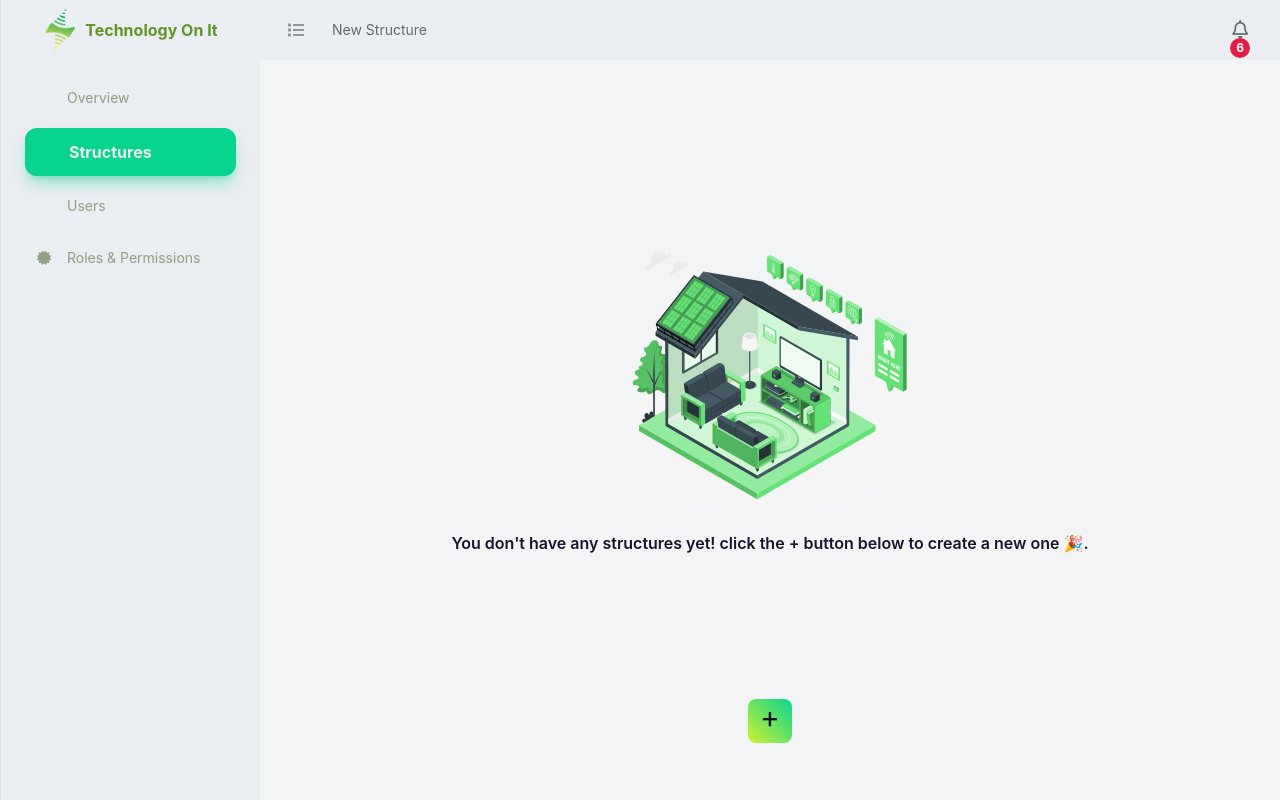
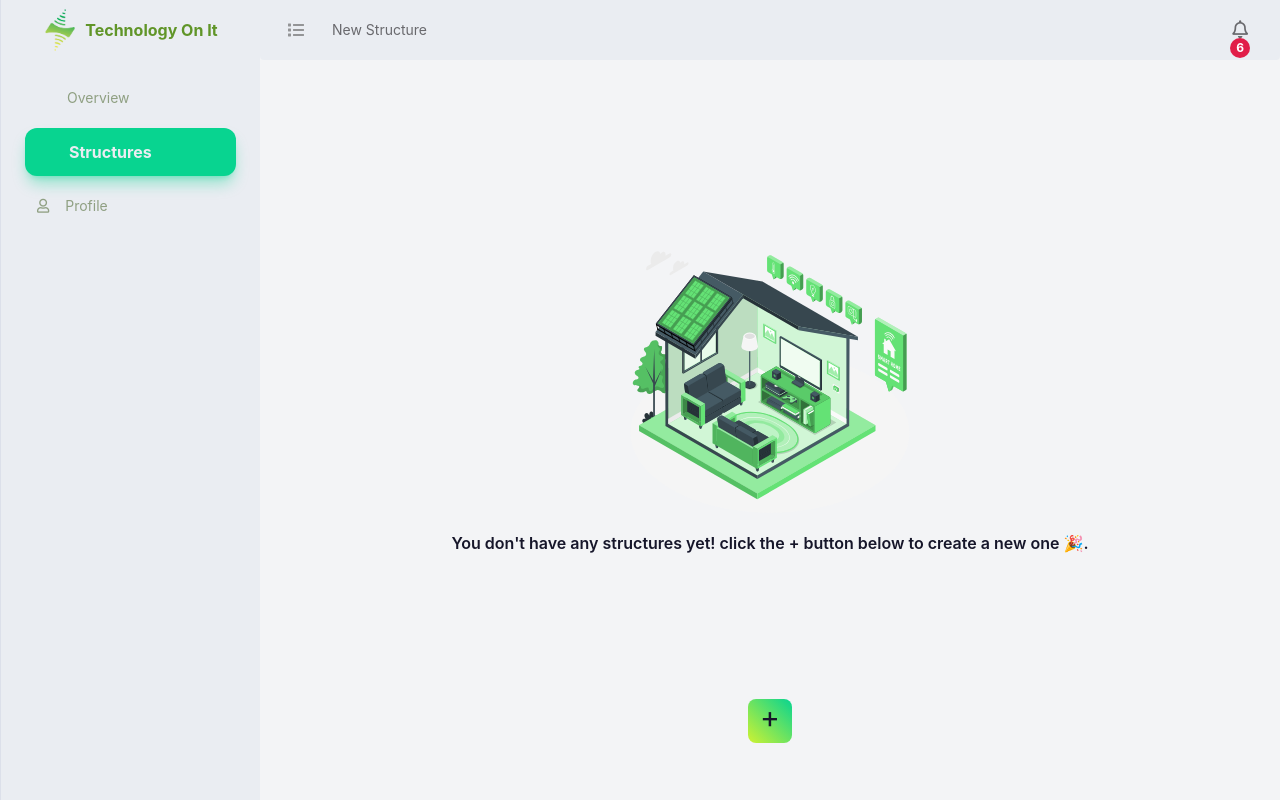
Before and after one commit to mahv7272/techonit-desk-ui, a Next.js app in the folder techonit-desk/: page /manage/structure in a window 1280 px wide. Built offline with nearby package versions, Linux system fonts and the light colour scheme.

Commit message:
♻️ Refactor sidebar navlinks.

```diff
--- a/techonit-desk/components/manage/layouts/sidebar.js
+++ b/techonit-desk/components/manage/layouts/sidebar.js
@@ -64,22 +64,13 @@ const Sidebar = ({ handleToggleMenu, isShowMenu }) => {
             </Link>
           </li>
           <li className="nav-item py-1">
-            <Link href="/manage/user">
-              <a className={`nav-link ${isCurrentPage("/manage/user")} dark:hover:text-slate-100 p-3`}>
-                <i className="far fa-users dark:text-slate-300"></i>
-                <div className="extra truncate">Users</div>
+            <Link href="/manage/profile">
+              <a className={`nav-link ${isCurrentPage("/manage/profile")} dark:hover:text-slate-100 p-3`}>
+                <i className="far fa-user dark:text-slate-300"></i>
+                <div className="extra truncate">Profile</div>
               </a>
             </Link>
-          </li>
-          <li className="nav-item py-1">
-            <Link href="/manage/role">
-              <a className={`nav-link ${isCurrentPage("/manage/role")} dark:hover:text-slate-100 p-3`}>
-                <i className="fa fa-certificate dark:text-slate-300"></i>
-                <div className="extra truncate">Roles & Permissions</div>
-              </a>
-            </Link>
-          </li>
-        </ul>
+          </li>        </ul>
       </div>
     </div>
   );
```
Also changed, not shown: 1 other file (tests, documents, lock files or other folders).
